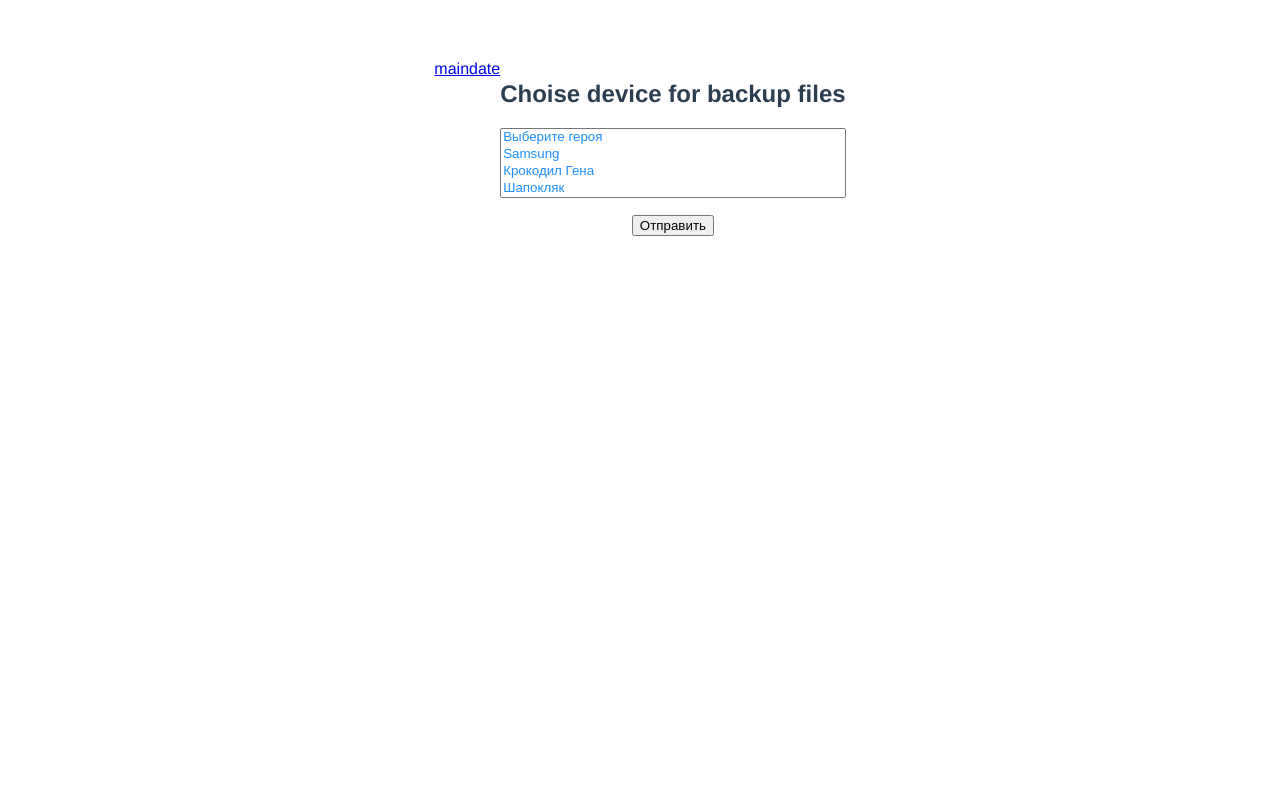
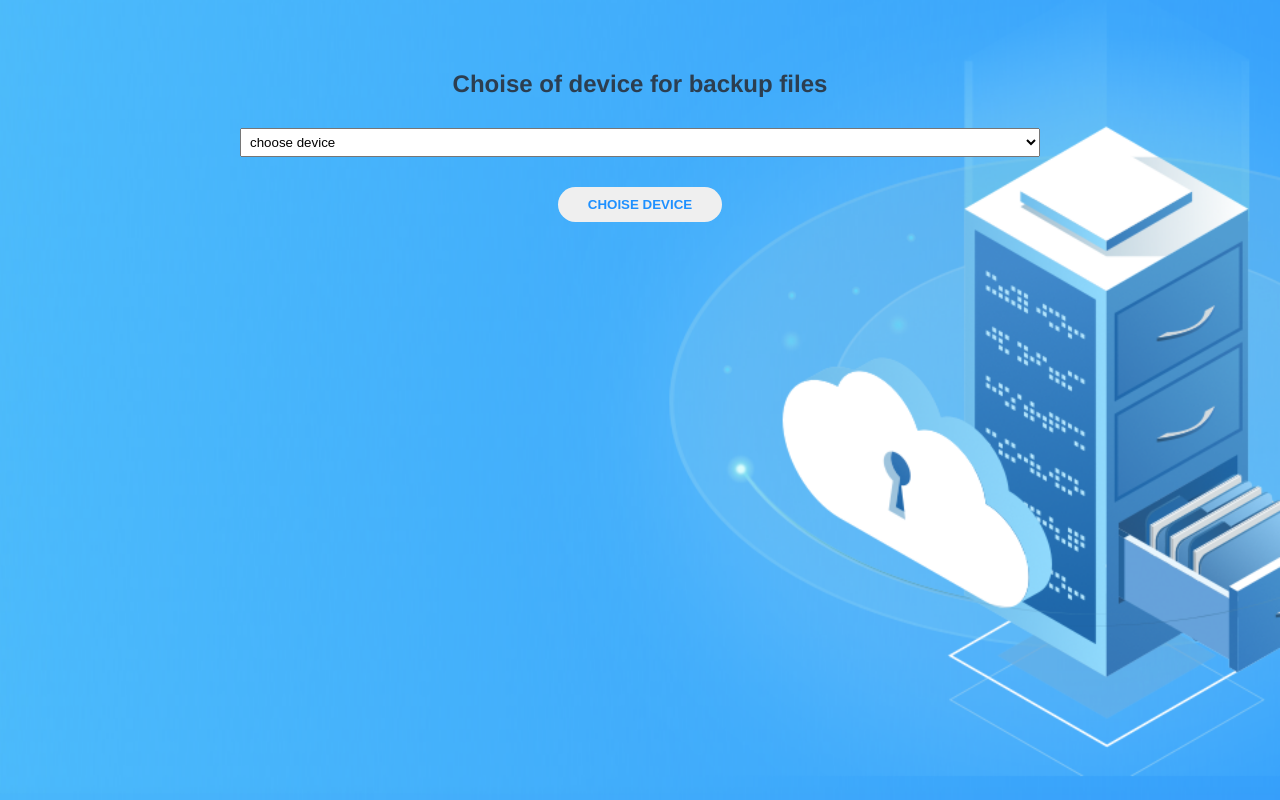
Before and after one commit to maksDavydenko/vue-backUp-App, a Vue app: page / in a window 1280 px wide. Built offline with nearby package versions, Linux system fonts and the light colour scheme.

Commit message:
add router props

```diff
--- a/src/App.vue
+++ b/src/App.vue
@@ -1,14 +1,13 @@
 <template>
   <div id="app">
    <nav>
-            <router-link to="/">main</router-link>
-            <router-link to="/date">date</router-link>
-        </nav>
-        <router-view></router-view>
+        <router-view class="content"></router-view>
+       </nav>
   </div>
 </template>
 
 <script>
+// import background from 'g../src/assets/img/backup-dados.png'
 
 // import Files from './components/Files';
 // import Devices from './components/Devices';
@@ -23,18 +22,39 @@ export default {
 </script>
 
 <style>
-#app {
+    *{
+        margin: 0;
+        padding: 0;
+        box-sizing: border-box;
+    }
+    #app{
+        background: url(../src/assets/img/backup-dados.png);
+        background-repeat: no-repeat;
+        background-size: cover;
+        background-position: center center;
+min-height: 100vh;
+        margin: auto;
+    }
+    .content {
+        padding-top: 70px;
   max-width: 800px;
-  display: flex;
-  justify-content: center;
+        margin: 0px auto;
   font-family: Avenir, Helvetica, Arial, sans-serif;
   -webkit-font-smoothing: antialiased;
   -moz-osx-font-smoothing: grayscale;
   text-align: center;
   color: #2c3e50;
-  margin: 60px auto;
 }
 .vue-treeselect__menu{
   max-height: 100vw !important;
 }
+    .btn{
+        padding: 10px 30px;
+        border: dodgerblue;
+        border-radius: 20px;
+        cursor: pointer;
+        text-transform: uppercase;
+        color: dodgerblue;
+        font-weight: bold;
+    }
 </style>
--- a/src/components/Devices.vue
+++ b/src/components/Devices.vue
@@ -1,29 +1,47 @@
 <template>
     <form>
-        <h2>Choise device for backup files</h2>
-        <p><select multiple name="hero[]">
-            <option disabled>Выберите героя</option>
-            <option value="Чебурашка">Samsung</option>
-            <option value="Крокодил Гена">Крокодил Гена</option>
-            <option value="Шапокляк">Шапокляк</option>
-            <option value="Крыса Лариса">Крыса Лариса</option>
-        </select></p>
-        <p><input type="submit" value="Отправить"></p>
-
+        <h2>Choise of device for backup files</h2>
+        <select v-model="selected">
+            <option value="" disabled selected>choose
+                device</option>
+            <option value="iPhone">Apple iPhone 11 Pro</option>
+            <option value="samsung">Samsung Galaxy S20</option>
+            <option value="dell">Laptop DELL G5</option>
+        </select>
+        <router-link :to="{ path: 'data:selected', params: {device: 444}, query: {name:selected }}"><input class="btn" type="submit" value="choise device"></router-link>
     </form>
 </template>
 
 <script>
     export default {
-        name: 'Devices'
+        name: 'Devices',
+        data() {
+            return {
+                selected: '',
+            }
+        },
     }
 </script>
 
 <style scoped>
+    form{
+        width: 80%;
+    }
+    h2{
+        margin-bottom: 30px;
+    }
     select{
+        padding:5px;
+        margin-bottom: 30px;
         width: 100%;
     }
+    input{
+
+    }
+
     option{
-        color: dodgerblue;
+        padding: 10px 20px;
+
     }
+
 </style>
--- a/src/components/Files.vue
+++ b/src/components/Files.vue
@@ -1,32 +1,18 @@
 <template>
     <div>
-        <button @click="createBackup">create backup</button>
+        <h2>{{$route.query.name}} file tree</h2>
+        <h3>Choise of folders and files to create backup</h3>
+        <button class="btn" @click="createBackup">create backup</button>
 
     <div class="wrap">
 
-        <treeselect v-model="value"
+        <treeselect class="tree" v-model="value"
                     :multiple="true"
                     :options="options"
                     :always-open="true"
                     :append-to-body="true"
                     :load-options="true"
-
-        >
-            <label slot="option-label" slot-scope="{ node }" :class="labelClassName">
-                <div class="file-wrap">
-                    <div class="file-info file-info_name">{{node.label}}</div>
-                    <div class="file-info file-info_size">{{node.raw.size}}</div>
-                    <div class="file-info file-info_last-modification">{{node.raw.date}}</div>
-                </div>
-            </label>
-        </treeselect>
-
-        <treeselect v-model="value1"
-                    :multiple="true"
-                    :options="backupArr"
-                    :always-open="true"
-                    :append-to-body="true"
-                    :load-options="true"
+                    placeholder="Search files"
 
         >
             <label slot="option-label" slot-scope="{ node }" :class="labelClassName">
@@ -38,7 +24,6 @@
             </label>
         </treeselect>
     </div>
-
     </div>
 </template>
 
@@ -47,7 +32,7 @@
     import Treeselect from '@riophae/vue-treeselect'
     import '@riophae/vue-treeselect/dist/vue-treeselect.css'
     import { LOAD_CHILDREN_OPTIONS } from '@riophae/vue-treeselect'
-
+// import selected from ''
     import data from './data'
 
     const simulateAsyncOperation = fn => {
@@ -55,9 +40,8 @@
     }
     export default {
         name: 'files',
-        // register the component
         components: {Treeselect},
-
+        props: ['device'],
         data() {
             return {
                 value: null,
@@ -65,21 +49,21 @@
                 backupArr: [],
                 options: data,
                 methods: {},
+                // nameDevice: this.device
             }
         },
         methods: {
-            createBackup(){
+            createBackup() {
                 const arr = this.options.flat();
-
                 arr.forEach(i => {
                     this.value.forEach(j => {
-                       if(i.id === j){
+                        if (i.id === j) {
                             const today = new Date();
 
                             const day = today.getDate();
-                           const month = today.getMonth()+1 < 10 ? '0' + (today.getMonth()+1) : today.getMonth()+1;
+                            const month = today.getMonth() + 1 < 10 ? '0' + (today.getMonth() + 1) : today.getMonth() + 1;
                             const year = today.getFullYear();
-                           const hours = today.getHours() < 10 ? '0' + today.getHours(): today.getHours();
+                            const hours = today.getHours() < 10 ? '0' + today.getHours() : today.getHours();
                             const minutes = today.getMinutes() < 10 ? '0' + today.getMinutes() : today.getMinutes();
                             const seconds = today.getSeconds() < 10 ? '0' + today.getSeconds() : today.getSeconds();
 
@@ -88,9 +72,10 @@
                         }
                     })
                 })
+                alert(this.$route.params)
 
             },
-            loadOptions({ action, parentNode, callback }) {
+            loadOptions({action, parentNode, callback}) {
                 // Typically, do the AJAX stuff here.
                 // Once the server has responded,
                 // assign children options to the parent node & call the callback.
@@ -99,10 +84,10 @@
                     switch (parentNode.id) {
                         case 'success': {
                             simulateAsyncOperation(() => {
-                                parentNode.children = [ {
+                                parentNode.children = [{
                                     id: 'child',
                                     label: 'Child option',
-                                } ]
+                                }]
                                 callback()
                             })
                             break
@@ -123,12 +108,31 @@
                         default: /* empty */
                     }
                 }
+            }
             },
-        },
+            mounted() {
+
+                // alert(this.selected);
+                // alert(this.device);
+                console.log(this.$route.params)
+                // alert(this.$route.params.device)
+            }
         }
 </script>
 
 <style scoped>
+    h2{
+        color: #fff;
+        margin-bottom: 20px;
+
+    }
+    h3{        margin-bottom: 20px;
+        color: #fff;
+    }
+
+    .tree{
+        /*margin-top: 30px;*/
+    }
     .wrap{
         display: flex;
         justify-content: center;
@@ -145,4 +149,14 @@
         text-align: center;
     }
 
+    .btn{
+        padding: 10px;
+        position: absolute;
+        bottom: 40px;
+        left: 50%;
+        transform: translate(-50%,0);
+        z-index: 999;
+
+    }
+
 </style>
--- a/src/components/router.js
+++ b/src/components/router.js
@@ -9,12 +9,14 @@ const router = new Router({
         {
             path: '/',
             name: 'devices',
-            component: Devices
+            component: Devices,
+            // props: true
         },
         {
-            path: '/date',
-            name: 'date',
-            component: Files
+            path: '/data:selected',
+            name: 'data',
+            component: Files,
+            props: true
         }
     ]
 })
```
Also changed, not shown: src/assets/img/backup-dados.png (added). Lines whose indentation alone changed are shown as unchanged.
